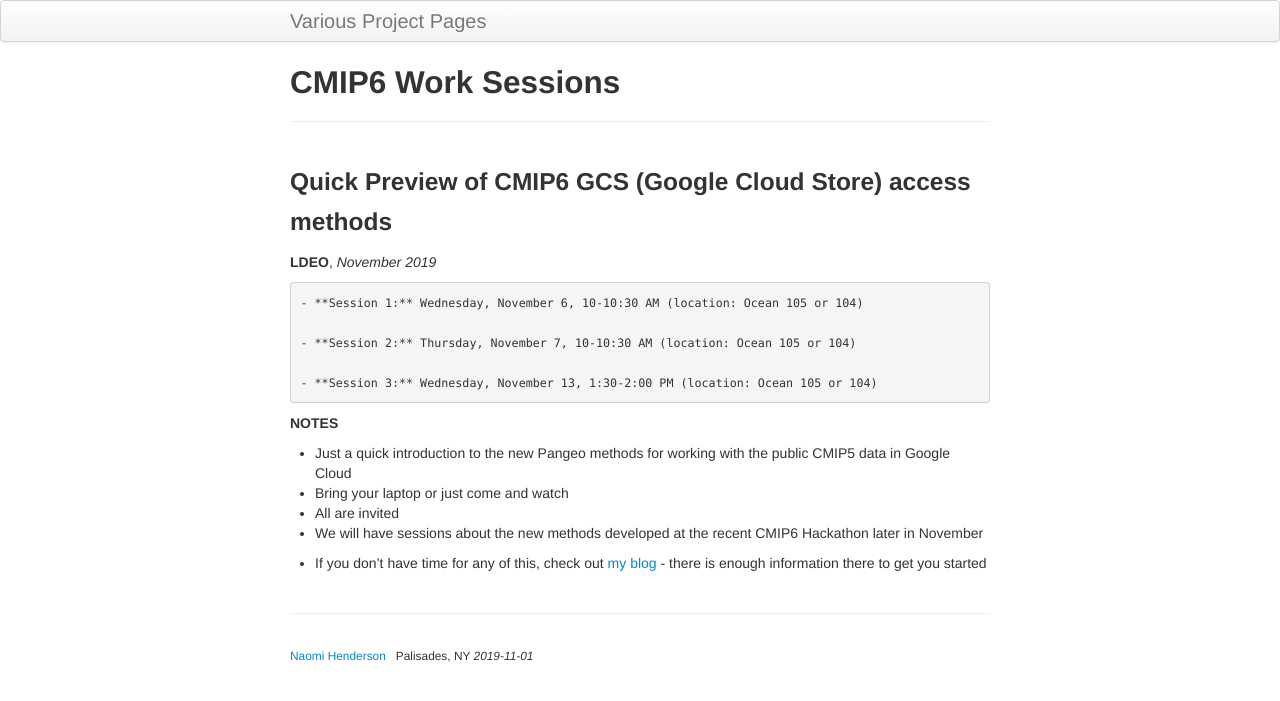
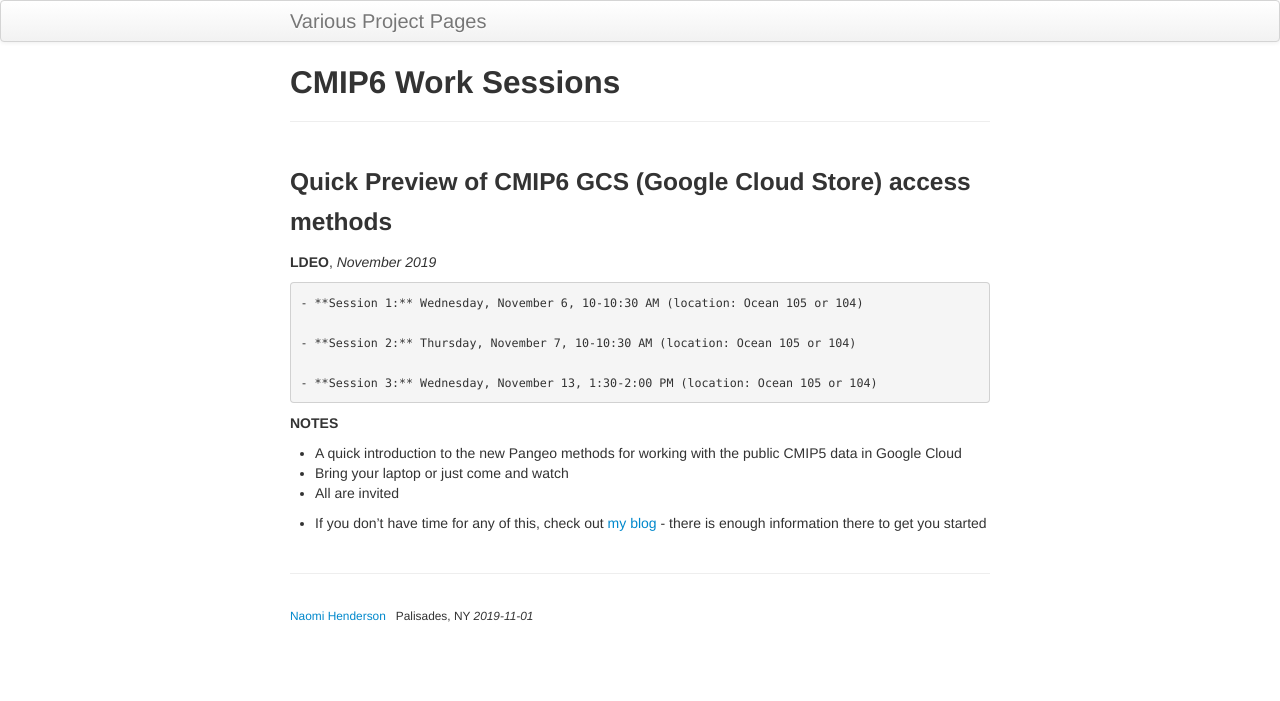
Before and after one commit to naomi-henderson/naomi-henderson.github.io, a Jekyll site: the page built from pages/sessions.md, in a window 1280 px wide. Shown: the top 701 px of the page. Built offline with Jekyll 4.4.1, drawn with Linux system fonts in a browser that asks for light colours.

```diff
--- a/pages/sessions.md
+++ b/pages/sessions.md
@@ -18,9 +18,8 @@ description: Brief meetings at Lamont to get you started with various chores
 
 **NOTES**
 
-- Just a quick introduction to the new Pangeo methods for working with the public CMIP5 data in Google Cloud
+- A quick introduction to the new Pangeo methods for working with the public CMIP5 data in Google Cloud
 - Bring your laptop or just come and watch
 - All are invited
-- We will have sessions about the new methods developed at the recent CMIP6 Hackathon later in November
 
 - If you don't have time for any of this, check out [my blog](https://naomi-henderson.github.io) - there is enough information there to get you started
```
Also changed, not shown: index.md (+4 -0 lines).
